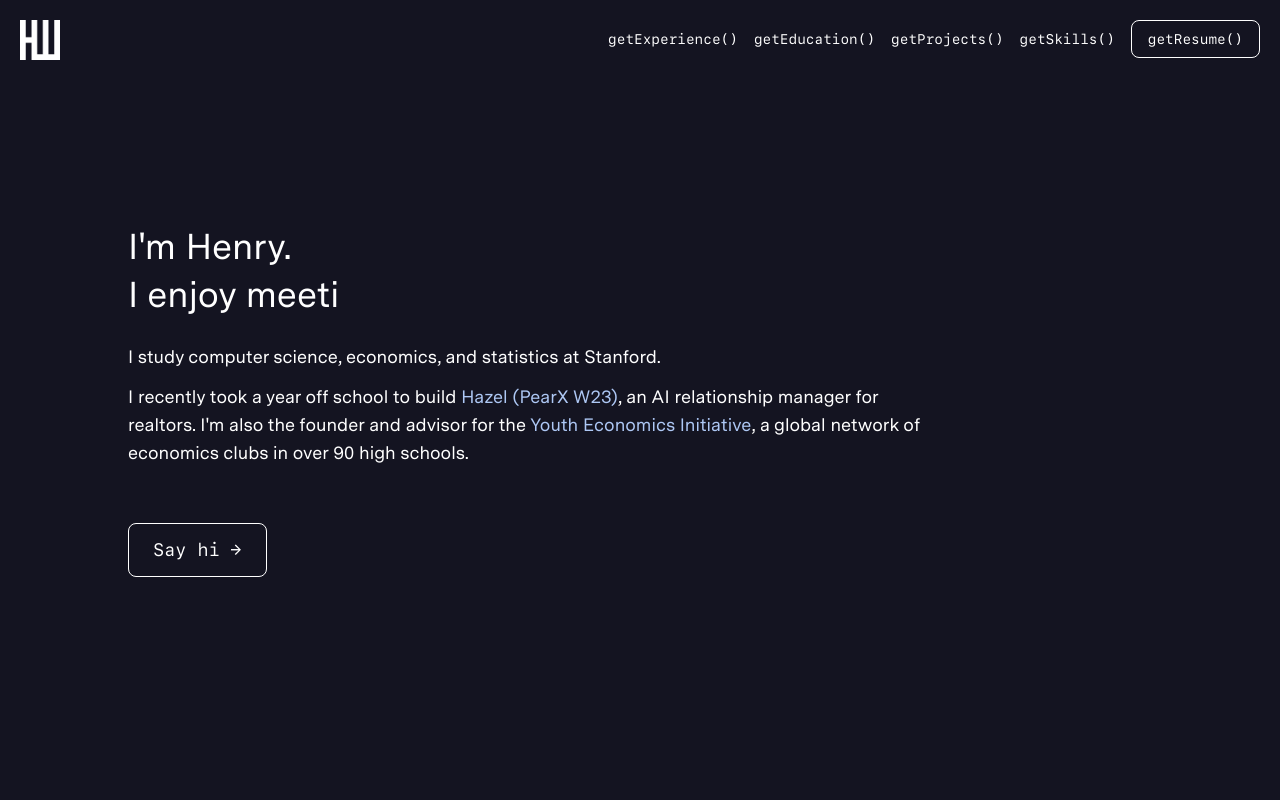
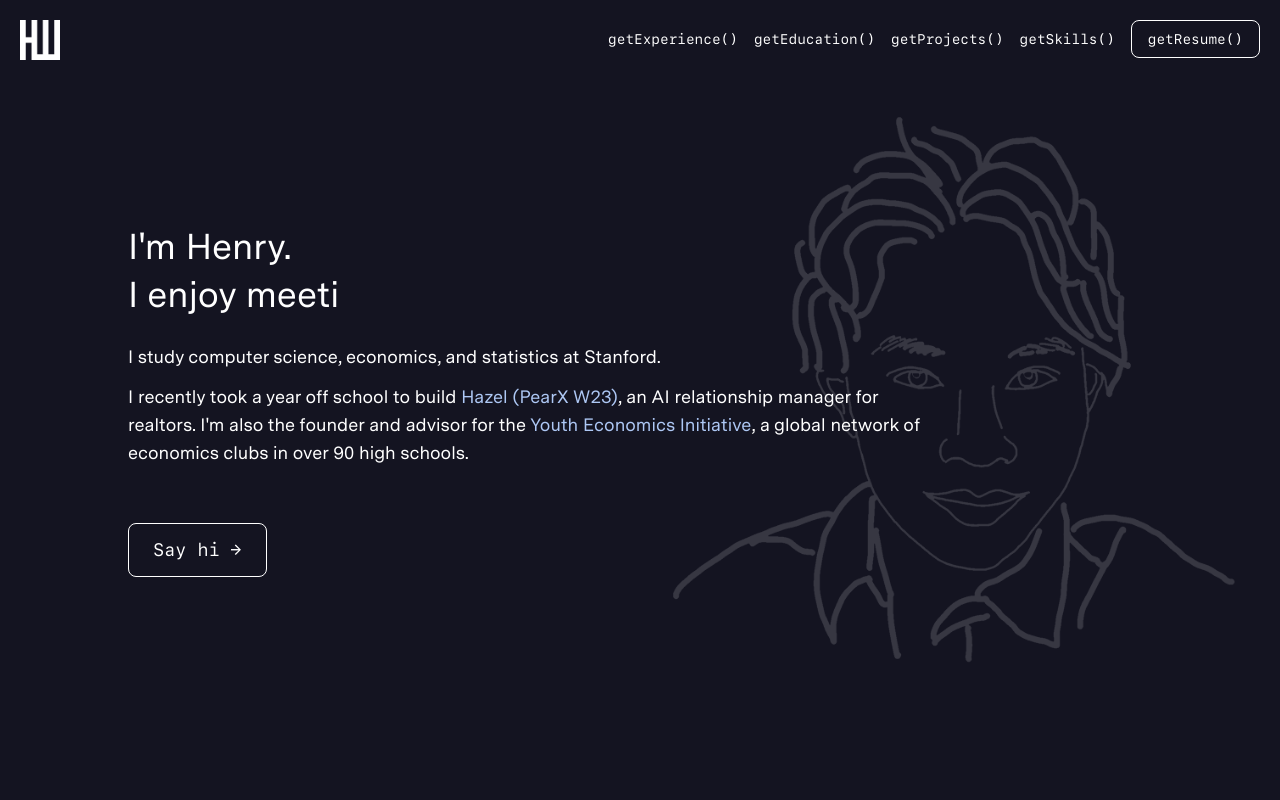
Before and after one commit to henryweng03/personal-site, a React (Create React App) app: page / in a window 1280 px wide. Shown: the top 800 px of the page. Built offline with nearby package versions, Linux system fonts and the light colour scheme.

Commit message:
line drawing

```diff
--- a/src/sections/hero.js
+++ b/src/sections/hero.js
@@ -5,8 +5,13 @@ import "./hero-background.css";
 const Hero = () => {
   return (
     <div>
-      <div className="relative h-screen bg-primary-dark flex items-center">
-        <div className="mx-auto max-w-6xl sm:pl-16 z-0">
+      <div className="h-screen flex items-center">
+        <div className="relative mx-auto max-w-6xl sm:pl-16 z-0">
+          <img
+            src="../images/henry_outline.png"
+            alt="Stanford Background"
+            className="hidden xl:block absolute -right-8 -top-24 w-1/2 scale-105 opacity-15 z-0"
+          />
           <div className="flex justify-center text-center sm:text-left sm:grid sm:grid-cols-12">
             <div className="sm:col-span-10 md:col-span-9">
               <h1 className="mx-6 sm:mx-0 hero-header">I'm Henry.</h1>
```
Also changed, not shown: public/images/henry_outline.png (added).
